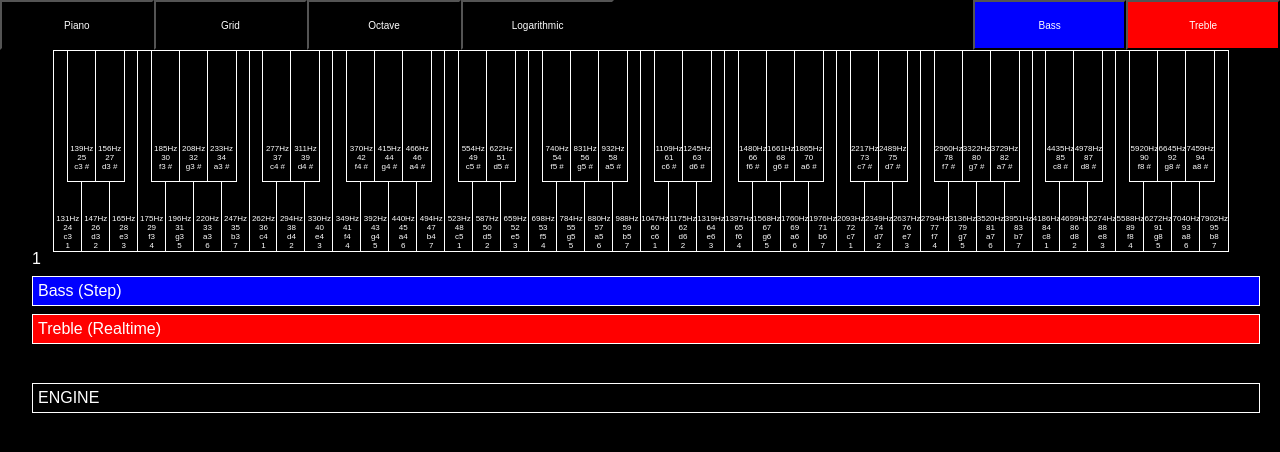
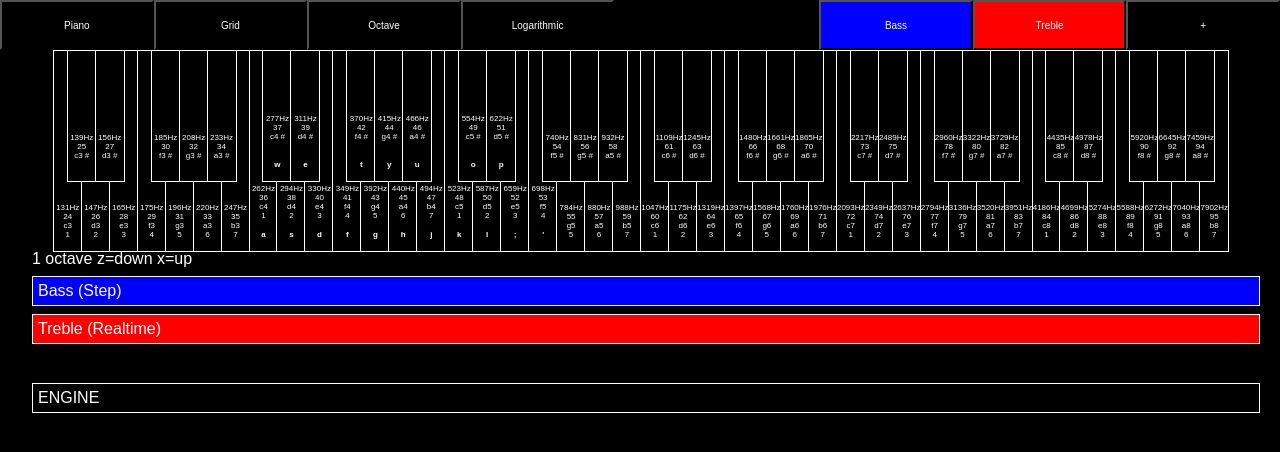
Before and after one commit to BorkleX01/arpocalypse_v667, a React app: page / in a window 1280 px wide. Shown: the top 452 px of the page. Built offline with nearby package versions, Linux system fonts and the light colour scheme.

Commit message:
Quick save

```diff
--- a/src/Keyboard/Keyboard.js
+++ b/src/Keyboard/Keyboard.js
@@ -40,20 +40,33 @@ class Keyboard extends Component {
 	      freq: this.state.freq[i],
 	      type: (o === 0.5 ? 'white-key' : 'black-key'),
 	      nom: this.state.nom[pos-1],
-              active: []}
+              active: [],
+              qwert:''}
     })
 
     this.state.keyObj = {...keyObj}
+
+    this.keyRef = (ind) => this.keyRef[ind] = React.createRef();
+    this.roleRef = (id) => this.roleRef[id] = React.createRef();
+
     this.buttonMap = new Map();
 
     this.mapButtons = (start) => {
       this.buttonMap.clear();
       qwertyClavier.map((o)=>{ this.buttonMap.set(o, start++)})
+      let button = this.buttonMap.keys();
+      for(let i in this.state.keyObj){
+        if(this.keyRef[i] != undefined){
+          if((i >= this.state.octavePage*12 + props.range[0])){
+            this.keyRef[i].current.setState({qwert: button.next().value})
           }
-
-    this.mapButtons(this.props.range[0])
-    this.keyRef = (ind) => this.keyRef[ind] = React.createRef();
-    this.roleRef = (id) => this.roleRef[id] = React.createRef();
+          else
+          {
+            this.keyRef[i].current.setState({qwert: ''})
+          }
+        }
+      }
+    }
 
     this.keyListener = (key, ...rest) => {
       if(rest.includes('hardware')){
@@ -109,7 +122,7 @@ class Keyboard extends Component {
         this.roleRef[e.target.id].current.setState({visible: !this.roleRef[e.target.id].current.state.visible})
       }
     }
-    var buttonArr = []
+
     document.onkeypress = (e) => {
       if(e.key === octavePager[0] || e.key === octavePager[1] ){
         let pageTurn = this.state.octavePage + (e.key === octavePager[0] ? -1 : +1)
@@ -122,6 +135,13 @@ class Keyboard extends Component {
         this.keyListener(this.buttonMap.get(e.key), 'hardware')
       }
     }
+
+    this.addSeqClick = () => {
+      console.log('add new sequencer');
+    }
+  }
+  componentDidMount(){
+    this.mapButtons(this.props.range[0])
   }
   componentDidUpdate(){
     this.mapButtons(this.state.octavePage*12 + this.props.range[0])
@@ -140,9 +160,9 @@ class Keyboard extends Component {
 	    <div className='rhs-tabs'>
 	      <button className='bass' onClick={this.modeClick} id='bass'>Bass</button>
 	      <button className='treble' onClick={this.modeClick} id='treble'>Treble</button>
+	      <button className='addSeq' onClick={this.addSeqClick} id='addSeq'>+</button>
 	    </div>
             <div className='keyboard'>
-
 	      {Object.keys(this.state.keyObj)
 	       .map((o,i,arr)=>(
 		 this.props.range[0] <= i
@@ -160,8 +180,10 @@ class Keyboard extends Component {
 		      obj = {this.state.keyObj[o]}
 		    />
 		   )))}
+
               <div className='instruments'>
-            <div>{this.state.octavePage}</div>
+                <div>{this.state.octavePage} octave z=down x=up </div>
+
                 <Role
                   ref = {this.roleRef('bass')}
                   modeClick={this.modeClick}
@@ -188,6 +210,7 @@ class Keyboard extends Component {
 	          tempo={engine.tempo}
                   realTime={true}
                 />
+
 	      </div>
             </div>
             <br/>
--- a/src/Keys/Keys.js
+++ b/src/Keys/Keys.js
@@ -8,7 +8,7 @@ class Keys extends Component {
   constructor(props){
     super()
     this.state = {
-      button: false
+      button: false,
     }
 
     this.props = props;
@@ -39,9 +39,9 @@ class Keys extends Component {
 		this.props.obj.type + ' ' +
 		this.props.view  + ' ' +
 	        Object.keys(this.props.obj.active).join(' ') + ' ' +
-	    (engine.noteOn[0] === this.props.index ? engine.noteOn[1] : 'note-off')}
-	    //onMouseDown = {this.press}
-            //onTouchStart = {this.press}
+	        (engine.noteOn[0] === this.props.index ? engine.noteOn[1] : 'note-off')}
+	  //onMouseDown = {this.press}
+          //onTouchStart = {this.press}
             onClick = {this.press}
 	    style = {
 	      this.props.view === 'logarithmic' ?
@@ -56,6 +56,7 @@ class Keys extends Component {
                   {this.props.index} <br/>
                   {this.props.obj.nom} {this.props.obj.type === 'black-key' ? '#' : ''}  <br/>
                   {this.props.obj.type === 'white-key' ? this.props.obj.pos % 7 + 1 : ''} <br/>
+                  <h4>{this.state.qwert}</h4>
 		</div>
               </div>
             </div>
```
Also changed, not shown: 5 other files (tests, documents, lock files or other folders). Lines whose indentation alone changed are shown as unchanged.
